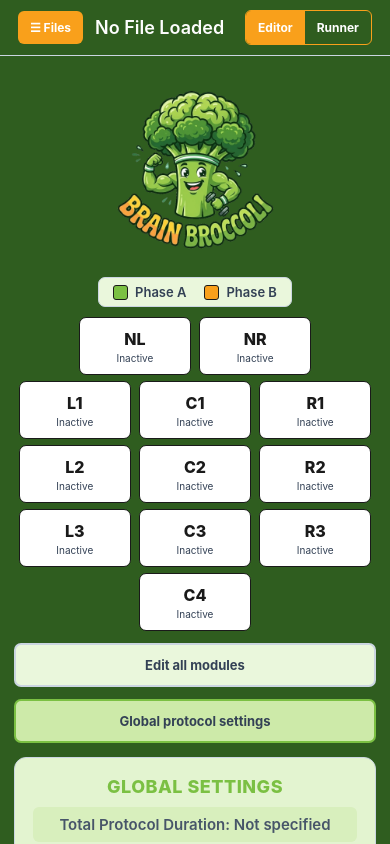
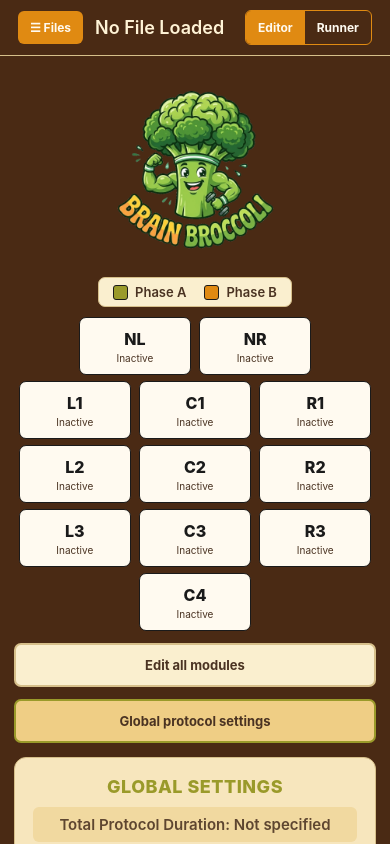
Before and after one commit to liquid-brains/brainbroccoli, a React Native app: screen / in a window 390 px wide. Built offline with nearby package versions, Linux system fonts and the light colour scheme; what expo-file-system would draw is missing.

Commit message:
Retro 70s Broccoli theme
Co-authored-by: Copilot App <223556219+Copilot@users.noreply.github.com>

```diff
--- a/App.tsx
+++ b/App.tsx
@@ -1161,7 +1161,7 @@ export default function App() {
     const shownJournal = journalExpanded ? sortJournal(journal, journalSort) : journal.slice(0, 3);
     const journalCardStyle = { completed: styles.journalCompleted, stopped: styles.journalStopped, failed: styles.journalFailed, running: styles.journalRunning };
     const journalBadgeColor = scheme === 'brand'
-      ? { completed: '#2f8f1f', stopped: '#d97706', failed: '#b91c1c', running: '#1d6fc4' }
+      ? { completed: '#76761c', stopped: '#c9561a', failed: '#a8321a', running: '#1d6fc4' }
       : { completed: '#636366', stopped: '#7c7c80', failed: '#3a3a3c', running: '#8e8e93' };
     const unratedCount = journal.filter(isUnrated).length;
     const sortOption = (kind: 'date' | 'rating', label: string) => {
@@ -2874,10 +2874,29 @@ const brandPaneFills: Record<string, string> = {
   thumbButton: '#c8e6a0',
 };
 
+// 1970s palette for the Broccoli theme: chocolate brown, burnt orange, harvest gold, avocado and cream.
+const retroColors: Record<string, string> = {
+  '#2f5d1f': '#4a2a14', '#8dc63f': '#c9561a', '#6fa82c': '#8a3a10', '#12301a': '#3b2012',
+  '#7bc043': '#9a9a2a', '#5fa12f': '#76761c', '#f9a01b': '#e08a12', '#4ade80': '#c4c24a', '#16a34a': '#76761c',
+  '#2f9e44': '#c9561a', '#2f8f1f': '#76761c', '#d97706': '#c9561a',
+  '#e3f4d0': '#f7e6bd', '#eaf7dc': '#faefcf', '#f0fdf4': '#fbf1d6', '#dcfce7': '#f3dca0', '#cdeaa9': '#efce85',
+  '#d8efbd': '#f1d9a0', '#c8e6a0': '#ecd08a', '#e6f4d7': '#f3dca0', '#f3f7f1': '#f2e8cf', '#dde6da': '#dcc99b',
+  '#fff': '#fffaf0', '#f8fafc': '#fff6e0', '#f1f5f9': '#f4e6c3', '#e2e8f0': '#e8d6a8', '#cbd5e1': '#d6bf8a',
+  '#e9f3df': '#f3d9a4', '#fefefe': '#fff3d6', '#fdfdfd': '#fff3d6',
+  '#1e293b': '#3a2616', '#334155': '#4a3322', '#475569': '#5e4630', '#64748b': '#7d6444', '#166534': '#76761c',
+};
+const retroProps = new Set(['backgroundColor', 'borderColor', 'borderBottomColor', 'borderRightColor', 'borderLeftColor', 'borderTopColor', 'color']);
+
 function buildTheme(scheme: Scheme): Theme {
   if (scheme === 'brand') {
-    const greened = Object.fromEntries(Object.entries(brandPaneFills).map(([name, backgroundColor]) => [name, { ...styleDefs[name as keyof typeof styleDefs], backgroundColor }]));
-    return { styles: StyleSheet.create({ ...styleDefs, ...greened }) as Styles, accent: ACCENT_GREEN, phaseA: ACCENT_GREEN, phaseB: ACCENT_ORANGE, inputBackground: '#f8fafc', inputBorder: '#cbd5e1', inputText: '#1e293b' };
+    const retro: Record<string, Record<string, unknown>> = {};
+    for (const [name, style] of Object.entries(styleDefs)) {
+      const base: Record<string, unknown> = { ...style, ...(brandPaneFills[name] ? { backgroundColor: brandPaneFills[name] } : {}) };
+      retro[name] = Object.fromEntries(Object.entries(base).map(([prop, value]) => [prop, retroProps.has(prop) && typeof value === 'string' ? retroColors[value.toLowerCase()] ?? value : value]));
+    }
+    retro.runnerFolder = { ...retro.runnerFolder, backgroundColor: '#e0a82e', borderColor: '#b07a14' };
+    retro.thumbDown = { ...retro.thumbDown, backgroundColor: '#e8806a', borderColor: '#a83a22' };
+    return { styles: StyleSheet.create(retro) as unknown as Styles, accent: retroColors[ACCENT_GREEN] as string, phaseA: retroColors[ACCENT_GREEN] as string, phaseB: '#e0701c', inputBackground: '#fff6e0', inputBorder: '#d6bf8a', inputText: '#3a2616' };
   }
   const palette = systemPalettes[scheme];
   const mapped: Record<string, Record<string, unknown>> = {};
```
